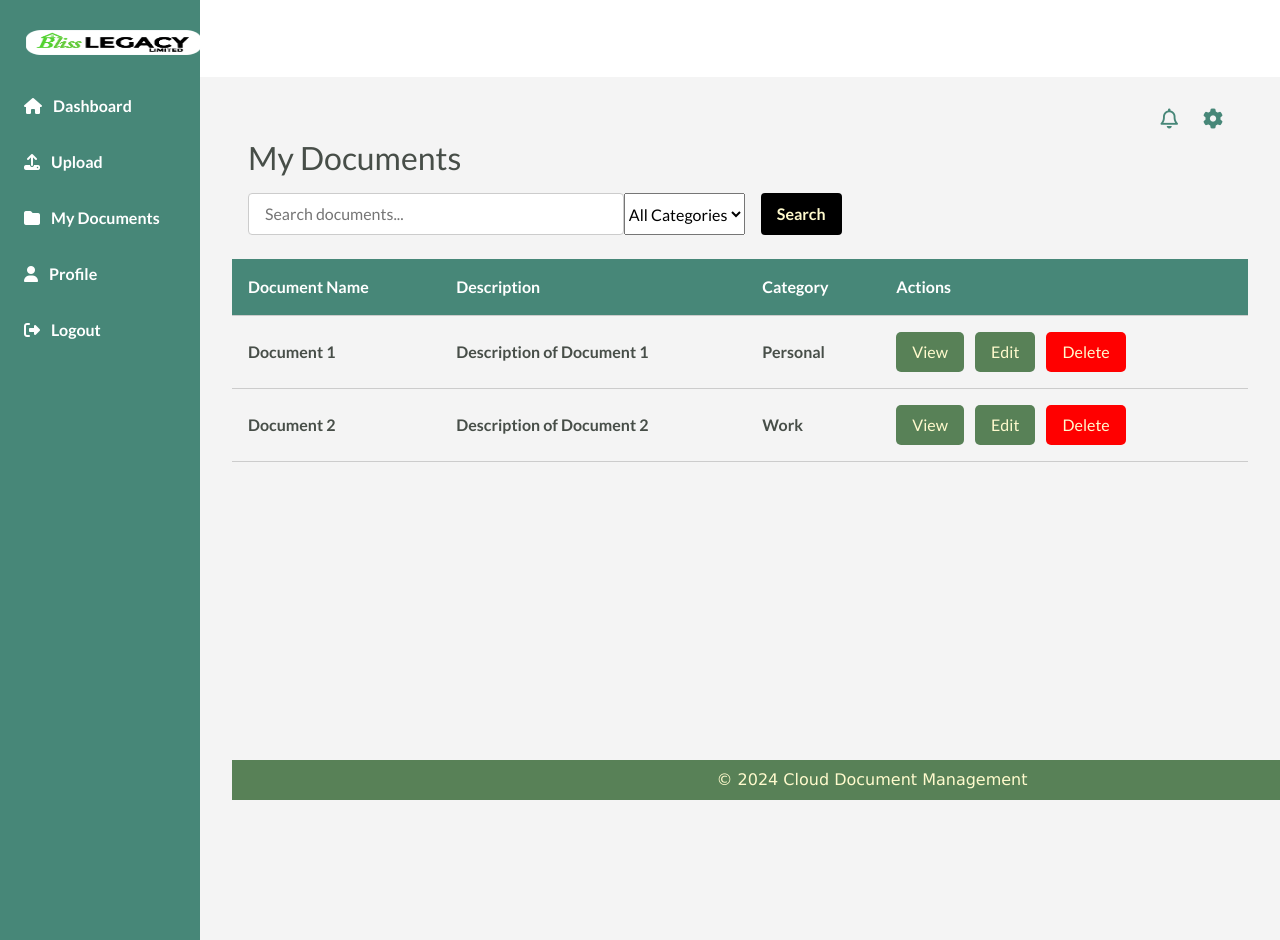
After one commit to sammykingx/bliss-document_storage_service, a Flask app: template app/templates/documents.html in a window 1280 px wide. The commit adds this page. Run offline with Flask 3, Linux system fonts and the light colour scheme; the template is opened without the code that fills it, so the values that code supplies are empty; some libraries are stand-ins or nearby versions.

Commit message:
fix[templates]: fixed templates for rendering dynamic data

```diff
--- /dev/null
+++ b/app/static/css/documents.css
@@ -0,0 +1,174 @@
+
+
+/* document search */
+
+
+main {
+    width: 100%;
+    font-family: verdana;
+    margin-top: 6%;
+    padding-left: 5%;
+    padding-top: 10%;
+    /* background-image: url("image/blisspanel.png"); */
+}
+
+main h1 {
+    font-size: 2rem;
+    margin-bottom: 1rem;
+    padding-left: 1rem;
+}
+
+form#searchForm {
+    margin-bottom: 1.5rem;
+    display: flex;
+    padding-left: 1rem;
+    margin-right: 1rem;
+    width: 60%;
+}
+
+form#searchForm input {
+    padding: 0.5rem;
+    border: 1px solid #ccc;
+    border-radius: 4px;
+    flex-grow: 1;
+    padding-left: 1rem;
+}
+
+form#searchForm button {
+    background-color: black;
+    color: lemonchiffon;
+    padding: 0.5rem 1rem;
+    border: none;
+    border-radius: 4px;
+    cursor: pointer;
+    font-size: 1rem;
+    font-weight: bold;
+    transition: background-color 0.3s ease;
+    margin-left: 1rem;
+}
+
+form#searchForm button:hover {
+    background-color: gray;
+}
+
+.documents-list table {
+    width: 100%;
+    border-collapse: collapse;
+    margin-top: 1rem;
+}
+
+.documents-list th, .documents-list td {
+    padding: 1rem;
+    text-align: left;
+    border-bottom: 1px solid #ccc;
+}
+
+.documents-list th {
+    background-color: #478778;
+    color: white;
+}
+
+.documents-list tr:hover {
+    background-color: #f1f1f1;
+}
+
+.btn {
+    background-color: #588157;
+    color: lemonchiffon;
+    padding: 0.5rem 1rem;
+    border: none;
+    border-radius: 5px;
+    cursor: pointer;
+    text-decoration: none;
+    transition: background-color 0.3s;
+    margin-right: 0.5rem;
+}
+
+.btn:hover {
+    background-color: #96DED1;
+}
+
+.btn-danger {
+    background-color: red;
+}
+
+.btn-danger:hover {
+    background-color: darkred;
+}
+
+.categoryFilter{
+    padding: 0.5rem;
+    font-family: verdana;
+    font-size: 9em;
+    font-weight: bolder;
+}
+
+
+
+/* Header Styling
+header {
+    background-color: #588157;
+    color: lemonchiffon;
+    padding-top: 1rem ;
+    padding-bottom: 0.5rem;
+    position: fixed;
+    top: 0;
+    width: 100%;
+    height: 54px;
+}
+
+img{
+    width: 180px;
+    height: 40px;
+    margin-top: 0;
+    padding-left: 5px;
+    margin-bottom: 0;
+    position: absolute;
+    margin-left: 5px;
+}
+*/
+header nav ul {
+    list-style: none;
+    display: flex;
+    justify-content: flex-end;
+    margin: 0rem;
+    padding:0rem;
+    font-family: verdana;
+    font-weight: lighter;
+
+}
+
+header nav ul li {
+    margin-right: 2rem;
+
+}
+
+header nav ul li a {
+    color: lemonchiffon;
+    text-decoration: none;
+    font-weight: bold;
+    transition: color 0.3s;
+
+}
+
+header nav ul li a:hover {
+    color: gray;
+}
+
+
+/* Footer Styling */
+footer {
+    background-color: #588157;
+    color: lemonchiffon;
+    text-align: center;
+    padding: 0.5rem;
+    position: fixed;
+    bottom: 0;
+    width: 100%;
+    z-index: 1000;
+}
+
+footer p {
+    margin: 0;
+    font-family: verdana;
+}
--- /dev/null
+++ b/app/static/css/layout.css
@@ -0,0 +1,283 @@
+/* Dashboard Layout */
+
+.dashboard-container {
+    display: flex;
+    height: calc(205vh - 700px); /* Adjust for header and footer height */
+    margin-top: 0;
+    font-weight: bolder;
+    color: #474E48;
+
+}
+
+/* Sidebar Styling */
+.sidebar {
+    background-color: #478778;
+    width: 200px;
+    padding: 1rem;
+    flex-shrink: 0;
+    font-family: lato;
+    padding-top: 30px;
+    height: 100%;
+
+
+
+}
+
+.sidebar ul {
+    list-style: none;
+    padding: 0;
+}
+
+.sidebar ul li {
+    margin: 1rem 0;
+}
+
+.sidebar ul li a {
+    color: white;
+    text-decoration: none;
+    display: block;
+    padding: 0.5rem;
+    border-radius: 5px;
+    transition: background-color 0.3s;
+    font-family: "lato" sans-serif
+
+}
+
+.sidebar ul li a:hover {
+    background-color: #B9E3C6;
+    color: black;
+    -webkit-transform: rotate(-4deg);
+  -moz-transform: rotate(-4deg);
+  -ms-transform: rotate(-4deg);
+  -o-transform: rotate(-4deg);
+  transform: rotate(-4deg);
+}
+
+.sidebar ul li a i {
+    margin-right: 0.5rem;
+
+}
+.sidebar img{
+    position: relative;
+    padding-bottom: 15px;
+}
+/* Main Content Styling */
+.main-content {
+    background-color: #f4f4f4;
+    padding: 2rem;
+    flex-grow: 1;
+    overflow-y: auto;
+    font-family: lato;
+
+}
+/*
+.widget{
+    height: 100px;
+    width: 200px;
+    border: 40px;
+    border-radius: 10px;
+
+}
+.avatar {
+  position: right;
+  width: 50px;
+  height: 50px;
+  border-radius: 50%;
+}
+*/
+.main-content i{
+    position: relative;
+    float: right;
+    font-size: 20px;
+    padding-right: 25px;
+    color: #478778;
+    margin-top: 0;
+    padding-top: 0;
+
+}
+
+.main-content h1 {
+    font-size: 2rem;
+    margin-bottom: 1rem;
+    margin-top: 30px;
+}
+
+
+.card {
+    background-color: #B9E3C6;
+    border-radius: 8px;
+    box-shadow: 0 2px 4px rgba(0, 0, 0, 0.1);
+    padding: 1.5rem;
+    margin-bottom: 5.5rem;;
+    margin-top: 3rem;
+    height: 8rem;
+
+}
+
+
+.card h2 {
+    margin-bottom: 1rem;
+    font-size: 1.5rem;
+}
+
+.card p {
+    font-size: 1rem;
+    color: #333;
+
+}
+
+.card .btn {
+    background-color: white;
+    color: black;
+    padding: 0.5rem 2.5rem;
+    border: none;
+    border-radius: 5px;
+    cursor: pointer;
+    text-decoration: none;
+    transition: background-color 0.3s;
+    margin-top: 4%;
+    float: left;
+}
+
+.card .btn:hover {
+    background-color: #478778;
+}
+
+/* Statistics Cards Styling */
+.stats-cards {
+    display: flex;
+    flex-wrap: wrap;
+    gap: 1rem;
+    margin-bottom: 10rem;
+}
+
+.stats-card {
+    background-color: #96DED1;
+    border: 1px solid #ccc;
+    border-radius: 8px;
+    padding: 1rem;
+    width: calc(30.333% - 1rem);
+    box-shadow: 0 2px 4px rgba(0, 0, 0, 0.1);
+    text-align: center;
+    text-decoration: none;
+    color: black;
+    transition: background-color 0.3s;
+}
+
+.stats-card h3 {
+    margin-bottom: 0.5rem;
+    font-size: 1.25rem;
+}
+
+.stats-card p {
+    font-size: 1rem;
+}
+
+.stats-card:hover {
+    background-color: #478778;
+    color: white;
+}
+
+
+
+/* Header Styling */
+/*
+header {
+    background-color: #2AAA8A;
+    color: lemonchiffon;
+    padding-top: 0.5rem ;
+    padding-bottom: rem;
+    position: fixed;
+    top: 0;
+    width: 100%;
+    height: 50px;
+    font-family: lato;
+}
+*/
+
+img{
+    width: 180px;
+    height: 40px;
+    margin-top: 0;
+    padding-left: 5px;
+    margin-bottom: 0;
+    position: absolute;
+    margin-left: 5px;
+}
+header nav ul {
+    list-style: none;
+    display: flex;
+    justify-content: flex-end;
+    margin: 0rem;
+    padding:0rem;
+    font-weight: bolder;
+    padding-top:8px;
+
+}
+
+header nav ul li {
+    margin-right: 2rem;
+
+}
+
+header nav ul li a {
+    color: lemonchiffon;
+    text-decoration: none;
+    font-weight: bold;
+    transition: color 0.3s;
+
+}
+
+header nav ul li a:hover {
+    color: gray;
+}
+
+
+/* Footer Styling */
+footer {
+    background-color: #588157;
+    color: lemonchiffon;
+    text-align: center;
+    padding: 0.5rem;
+    position: fixed;
+    bottom: 0;
+    left: 232px;
+    width: calc(100% - 232px);
+    z-index: 1000;
+    font-family: lato;
+
+}
+
+footer p {
+    margin: 0;
+}
+
+
+
+/* Responsive Design */
+@media (max-width: 768px) {
+    .dashboard-container {
+        flex-direction: column;
+    }
+
+    .sidebar {
+        width: 100%;
+    }
+
+    .main-content {
+        padding: 1rem;
+    }
+
+    .stats-card {
+        width: calc(50% - 0.5rem);
+    }
+    footer{
+        text-align: center;
+    }
+}
+
+@media (max-width: 480px) {
+    .stats-card {
+        width: 100%;
+    }
+}
--- /dev/null
+++ b/app/templates/documents.html
@@ -0,0 +1,61 @@
+{% extends "layout.html" %}
+
+{% block title %}User Documets{% endblock %}
+
+{% block css_styles %}
+    <link rel="stylesheet" href="static/css/documents.css">
+{% endblock %}
+
+{% block body %}
+    <h1>My Documents</h1>
+    <form id="searchForm">
+        <input type="text" id="searchInput" placeholder="Search documents...">
+        <select id="categoryFilter">
+            <option value="">All Categories</option>
+            <option value="Personal">Personal</option>
+            <option value="Work">Work</option>
+            <option value="Finance">Finance</option>
+            <option value="Health">Health</option>
+            <option value="Education">Education</option>
+            <option value="Others">Others</option>
+        </select>
+        <button type="submit">Search</button>
+    </form>
+    <div class="documents-list">
+        <table>
+            <thead>
+                <tr>
+                    <th>Document Name</th>
+                    <th>Description</th>
+                    <th>Category</th>
+                    <th>Actions</th>
+                </tr>
+            </thead>
+            <tbody id="documentTableBody">
+                <!-- Document rows will be inserted here -->
+                <tr>
+                    <td>Document 1</td>
+                    <td>Description of Document 1</td>
+                    <td>Personal</td>
+                    <td>
+                        <a href="#" class="btn">View</a>
+                        <a href="#" class="btn">Edit</a>
+                        <a href="#" class="btn btn-danger">Delete</a>
+                    </td>
+                </tr>
+                <tr>
+                    <td>Document 2</td>
+                    <td>Description of Document 2</td>
+                    <td>Work</td>
+                    <td>
+                        <a href="#" class="btn">View</a>
+                        <a href="#" class="btn">Edit</a>
+                        <a href="#" class="btn btn-danger">Delete</a>
+                    </td>
+                </tr>
+                <!-- Additional document rows can go here -->
+            </tbody>
+        </table>
+    </div>
+{% endblock %}
+<script src="scripts.js"></script>
--- /dev/null
+++ b/app/templates/layout.html
@@ -0,0 +1,121 @@
+<!DOCTYPE html>
+<html lang="en">
+<head>
+    <meta charset="UTF-8">
+    <meta name="viewport" content="width=device-width, initial-scale=1.0">
+    <title>
+        {% block title %}User Dashboard{% endblock %} - BLL Cloud
+    </title>
+        <link rel="stylesheet" href="https://meyerweb.com/eric/tools/css/reset/reset.css">
+        <link href="https://cdn.jsdelivr.net/npm/bootstrap@5.0.2/dist/css/bootstrap.min.css" rel="stylesheet" integrity="sha384-EVSTQN3/azprG1Anm3QDgpJLIm9Nao0Yz1ztcQTwFspd3yD65VohhpuuCOmLASjC" crossorigin="anonymous">
+        <link href="https://fonts.googleapis.com/css2?family=Lato:ital,wght@0,100;0,300;0,400;0,700;0,900;1,100;1,300;1,400;1,700;1,900&display=swap" rel="stylesheet">
+        <link rel="stylesheet" href="https://cdnjs.cloudflare.com/ajax/libs/font-awesome/6.0.0-beta3/css/all.min.css">
+        <link rel="stylesheet" href="https://fontawesome.com/icons/gear?f=classic&s=light">
+        <link rel="stylesheet" href="https://fontawesome.com/icons/bell?f=classic&s=light">
+        <link rel="stylesheet" href="static/css/layout.css">
+        {% block css_styles %}
+
+        {% endblock %}
+</head>
+<body>
+    <header>
+        <!--
+        <img src="image/blisspanel.png">
+        <nav>
+            <ul>
+                <li><a href="index.html">Home</a></li>
+                <li><a href="about.html">About</a></li>
+                <li><a href="contact.html">Contact</a></li>
+            </ul>
+        </nav>
+        -->
+    </header>
+
+    <!-- Sidebar code -->
+    <div class="dashboard-container">
+        <aside class="sidebar">
+            <img src="static/images/logo.png">
+            <ul>
+                <li><a href="dashboard.html"><i class="fas fa-home"></i> Dashboard</a></li>
+                <li><a href="upload.html"><i class="fas fa-upload"></i> Upload</a></li>
+                <li><a href="my-documents.html"><i class="fas fa-folder"></i> My Documents</a></li>
+                <li><a href="profile.html"><i class="fas fa-user"></i> Profile</a></li>
+                <li><a href="logout.html"><i class="fas fa-sign-out-alt"></i> Logout</a></li>
+            </ul>
+        </aside>
+        <main class="main-content">
+            <div class="widget">
+                <!--<img src="image/avatar.png" alt="Avatar" class="avatar"> -->
+
+            <i class="fa-solid fa-gear"></i>
+            <i class="fa-regular fa-bell"></i>
+
+            </div>
+
+            <!-- alert section-->
+            {% with messages = get_flashed_messages() %}
+                {% if messages %}
+                    {% for message in messages %}
+                        <div class="alert alert-primary" role="alert" style="width:500px;">
+                            {{ error_message }}
+                        </div>
+                    {% endfor %}
+                {% endif %}
+            {% endwith %}
+
+            <!-- Dynamic body -->
+            {% block body %}
+            <h1>Dashboard</h1>
+            <div class="card">
+                <h2>Welcome, [Username]</h2>
+                <p>Here you can manage your documents, upload new files, and much more.</p>
+                <a href="my-documents.html" class="btn">Get Started</a>
+            </div>
+            <div class="stats-cards">
+                <a href="my-documents.html?category=Personal" class="stats-card">
+                    <h3>Personal</h3>
+                    <p>Documents: 10</p>
+                </a>
+                <a href="my-documents.html?category=Work" class="stats-card">
+                    <h3>Work</h3>
+                    <p>Documents: 8</p>
+                </a>
+                <a href="my-documents.html?category=Finance" class="stats-card">
+                    <h3>Finance</h3>
+                    <p>Documents: 5</p>
+                </a>
+                <a href="my-documents.html?category=Health" class="stats-card">
+                    <h3>Health</h3>
+                    <p>Documents: 3</p>
+                </a>
+                <a href="my-documents.html?category=Education" class="stats-card">
+                    <h3>Education</h3>
+                    <p>Documents: 7</p>
+                </a>
+                <a href="my-documents.html?category=Others" class="stats-card">
+                    <h3>Others</h3>
+                    <p>Documents: 4</p>
+                </a>
+                <a href="my-documents.html?category=Others" class="stats-card">
+                    <h3>Others</h3>
+                    <p>Documents: 4</p>
+                </a>
+                <a href="my-documents.html?category=Others" class="stats-card">
+                    <h3>Others</h3>
+                    <p>Documents: 4</p>
+                </a>
+                <a href="my-documents.html?category=Others" class="stats-card">
+                    <h3>Others</h3>
+                    <p>Documents: 4</p>
+                </a>
+
+            </div>
+        {% endblock %}
+        </main>
+    </div>
+    <footer>
+        <p>&copy; 2024 Cloud Document Management</p>
+        <script src="https://kit.fontawesome.com/fe55fb328f.js" crossorigin="anonymous"></script>
+    </footer>
+</body>
+</html>
--- a/app/templates/request_password_token.html
+++ b/app/templates/request_password_token.html
@@ -4,16 +4,16 @@
         <meta charset="UTF-8">
         <meta name="viewport" content="width=device-width, initial-scale=1.0">
         <title>BLL Cloud Platform - Request Token</title>
-        <link rel="stylesheet" href="assets/css/request_password_token.css">
+        <link rel="stylesheet" href="static/css/request_password_token.css">
     </head>
     <body>
         <div class="container">
             <h2>Forgot Password</h2>
             <p>Enter your email address below to receive a password reset link.</p>
             <div class="form-group">
-                <input type="email"  placeholder="Email">
+                <input type="email"  placeholder="Email" name="email">
             </div>
-            <a href="#"><button>Reset password</button></a>
+            <a href="{{ send_email }}"><button>Reset password</button></a>
         </div>
     </body>
 </html>
```
Also changed, not shown: app/templates/base.html (+11 -1 lines).
